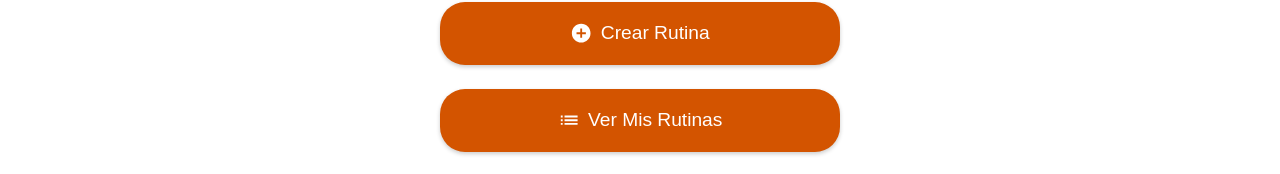
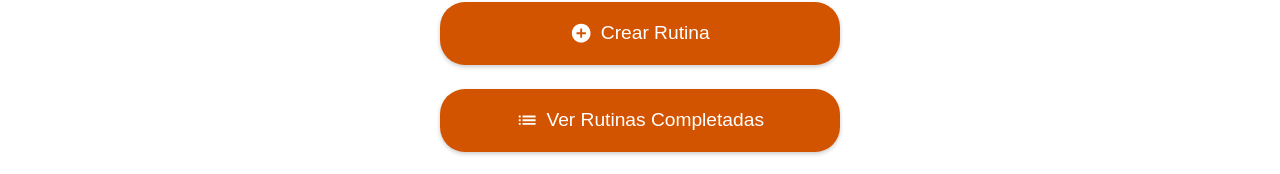
Before and after one commit to jaysenhl/misrutinas, a React (Vite) app in the folder misrutinas/: page / in a window 1280 px wide. Shown: the part 245-419 px from the top of the page. Built offline with nearby package versions, Linux system fonts and the light colour scheme.

Commit message:
changed a text in a button

```diff
--- a/misrutinas/src/components/Dashboard.jsx
+++ b/misrutinas/src/components/Dashboard.jsx
@@ -14,7 +14,7 @@ const Dashboard = () => {
         </Link>
         <Link to="/ver-rutinas" className="menu-button">
           <MdList className="button-icon" />
-          Ver Mis Rutinas
+          Ver Rutinas Completadas
         </Link>
         <Link to="/mi-info" className="menu-button">
           <MdPerson className="button-icon" />
```
